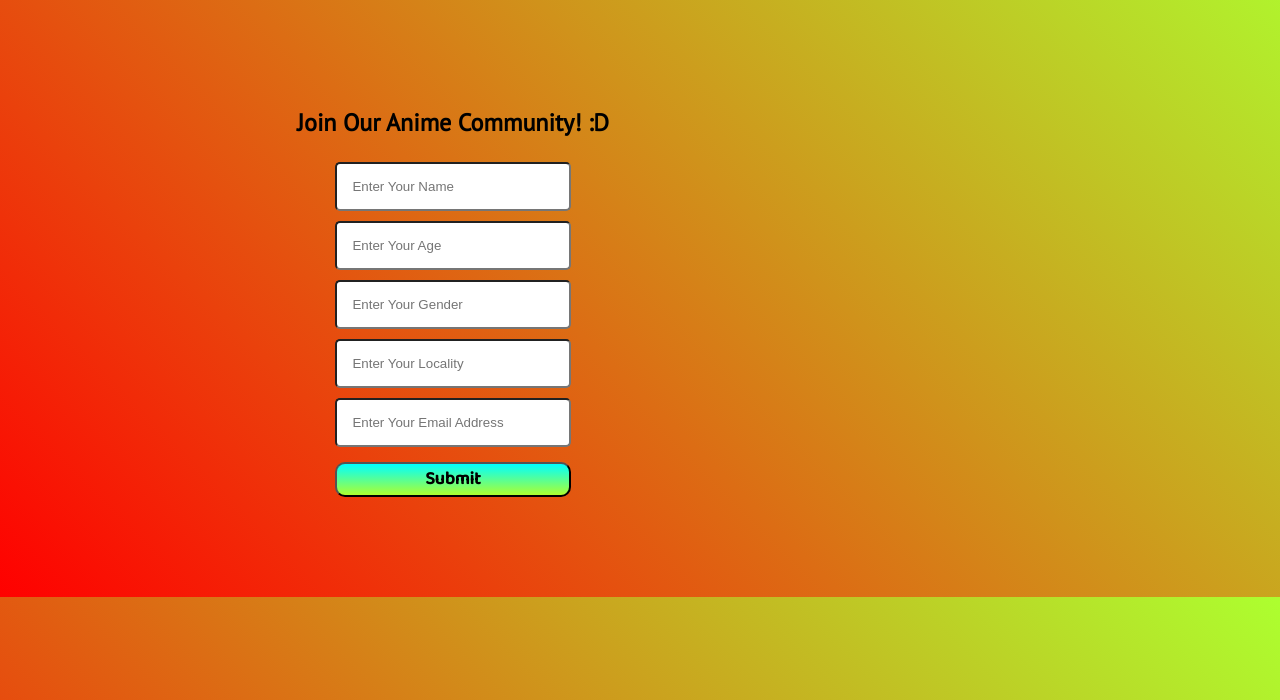
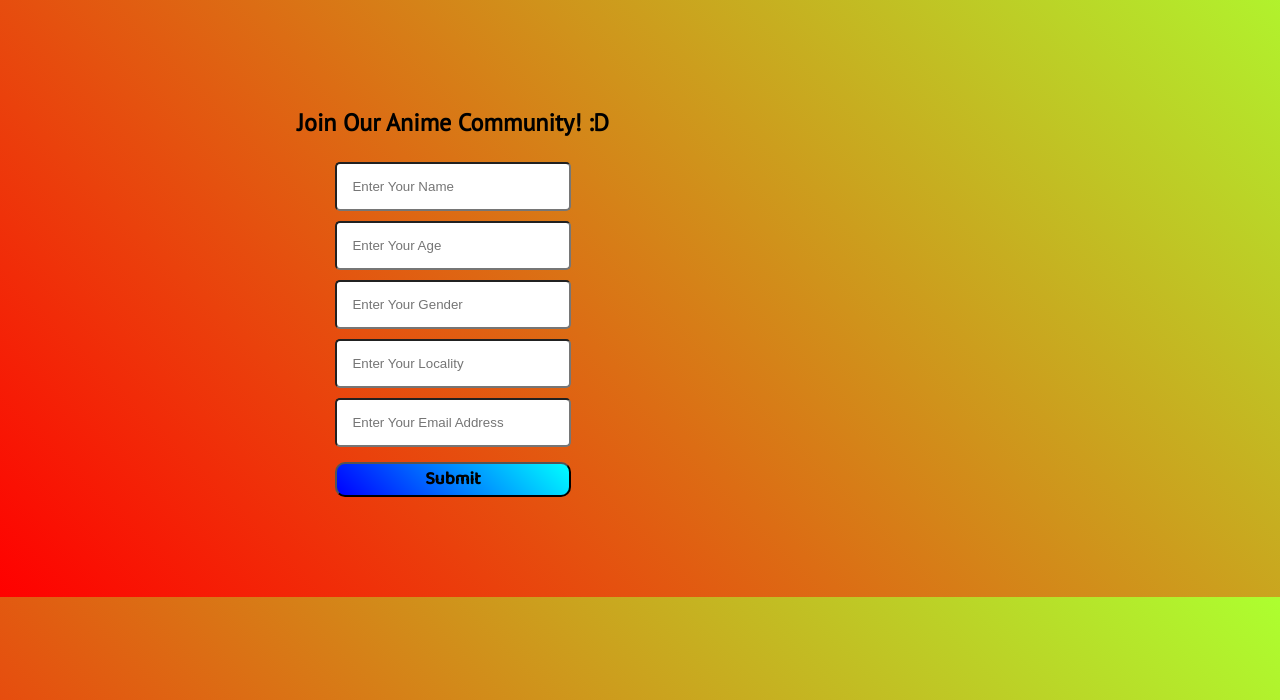
Before and after one commit to rahatAust131/Beginners-Website-Demo-7, a plain HTML site: page index.html in a window 1280 px wide. Shown: the part 100-800 px from the top of the page. Drawn offline with Linux system fonts and the light colour scheme.

Commit message:
updated css

```diff
--- a/css/style.css
+++ b/css/style.css
@@ -108,7 +108,7 @@ body {
   margin: 10px 0px;
   border-radius: 10px;
   color: black;
-  background-image: linear-gradient(180deg, cyan, greenyellow);
+  background-image: linear-gradient(45deg, blue, cyan);
   font-weight: bold;
 }
 .container input:nth-child(odd) {
```
